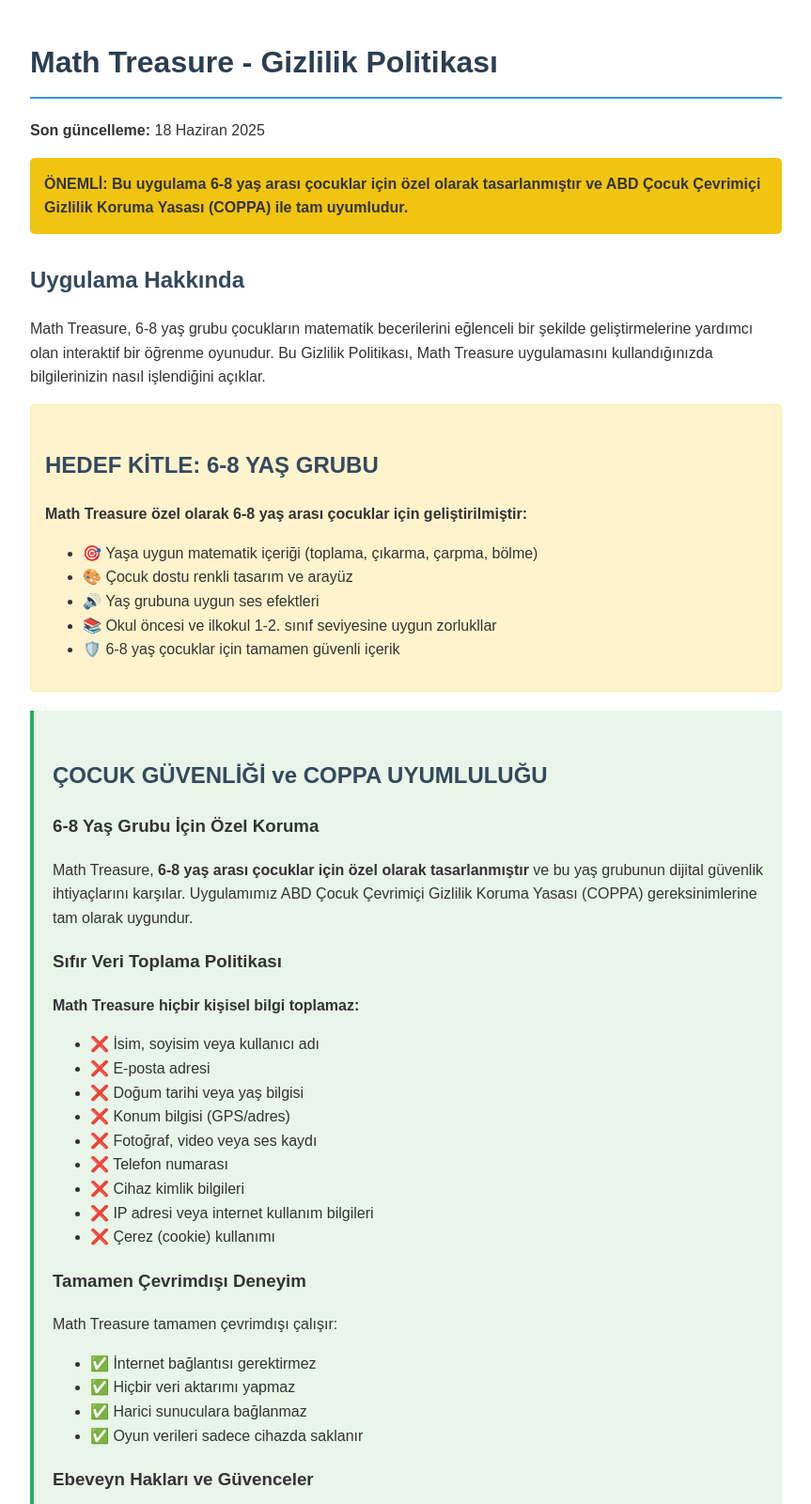
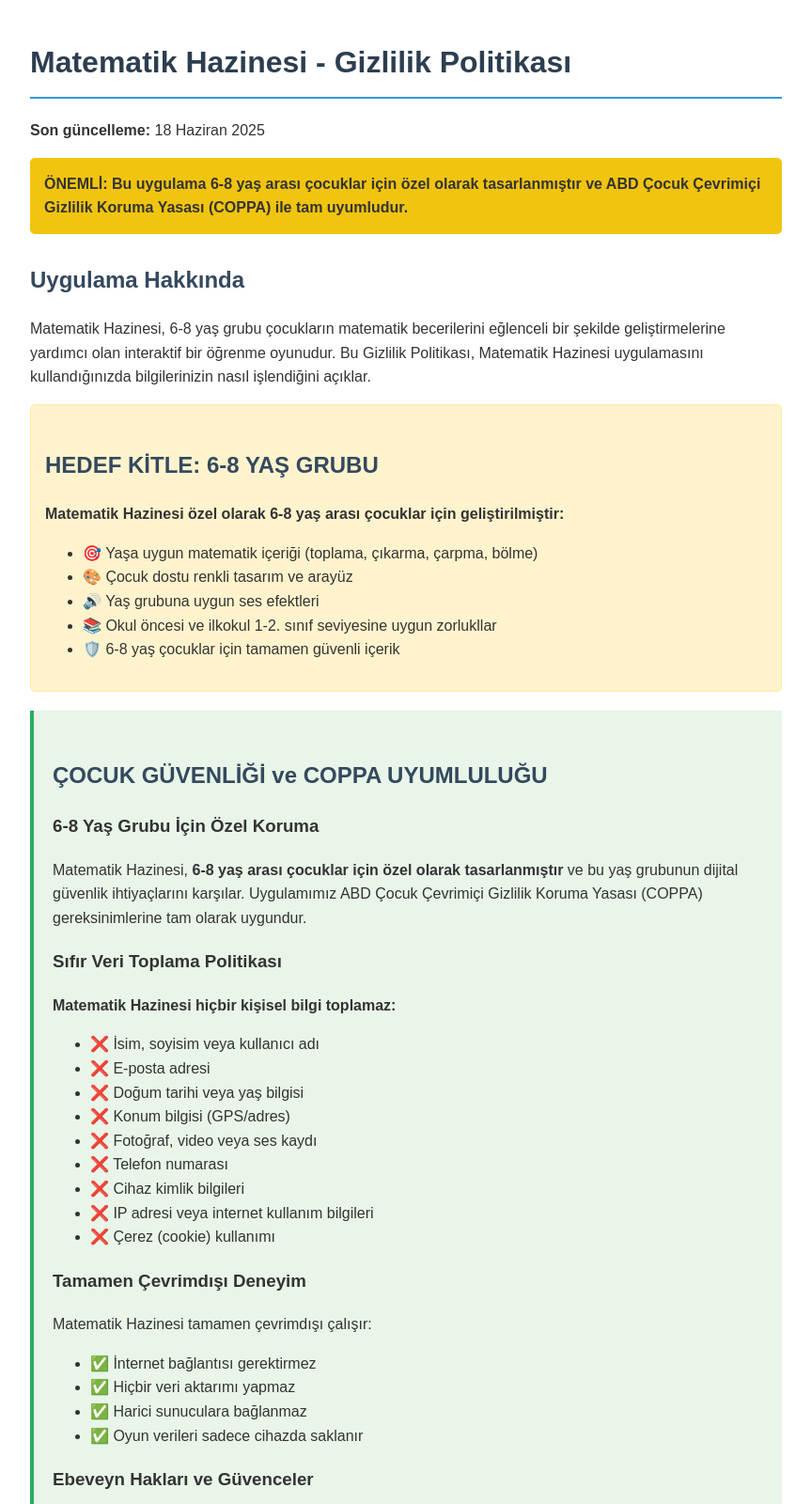
Before and after one commit to ismailtaktim/math-treasure-privacy, a plain HTML site: page index.html in a window 1280 px wide. Shown: the top 1600 px of the page at 94% size, without its empty margins (208-1071 px from the left). Drawn offline with Linux system fonts and the light colour scheme.

Commit message:
Update index.html

```diff
--- a/index.html
+++ b/index.html
@@ -3,7 +3,7 @@
 <head>
     <meta charset="UTF-8">
     <meta name="viewport" content="width=device-width, initial-scale=1.0">
-    <title>Math Treasure - Gizlilik Politikası</title>
+    <title>Matematik Hazinesi - Gizlilik Politikası</title>
     <style>
         body {
             font-family: Arial, sans-serif;
@@ -52,7 +52,7 @@
 </head>
 <body>
 
-<h1>Math Treasure - Gizlilik Politikası</h1>
+<h1>Matematik Hazinesi - Gizlilik Politikası</h1>
 <p><strong>Son güncelleme:</strong> 18 Haziran 2025</p>
 
 <div class="highlight">
@@ -60,11 +60,11 @@
 </div>
 
 <h2>Uygulama Hakkında</h2>
-<p>Math Treasure, 6-8 yaş grubu çocukların matematik becerilerini eğlenceli bir şekilde geliştirmelerine yardımcı olan interaktif bir öğrenme oyunudur. Bu Gizlilik Politikası, Math Treasure uygulamasını kullandığınızda bilgilerinizin nasıl işlendiğini açıklar.</p>
+<p>Matematik Hazinesi, 6-8 yaş grubu çocukların matematik becerilerini eğlenceli bir şekilde geliştirmelerine yardımcı olan interaktif bir öğrenme oyunudur. Bu Gizlilik Politikası, Matematik Hazinesi uygulamasını kullandığınızda bilgilerinizin nasıl işlendiğini açıklar.</p>
 
 <div class="age-specific">
 <h2>HEDEF KİTLE: 6-8 YAŞ GRUBU</h2>
-<p><strong>Math Treasure özel olarak 6-8 yaş arası çocuklar için geliştirilmiştir:</strong></p>
+<p><strong>Matematik Hazinesi özel olarak 6-8 yaş arası çocuklar için geliştirilmiştir:</strong></p>
 <ul>
     <li>🎯 Yaşa uygun matematik içeriği (toplama, çıkarma, çarpma, bölme)</li>
     <li>🎨 Çocuk dostu renkli tasarım ve arayüz</li>
@@ -78,10 +78,10 @@
 <h2>ÇOCUK GÜVENLİĞİ ve COPPA UYUMLULUĞU</h2>
 
 <h3>6-8 Yaş Grubu İçin Özel Koruma</h3>
-<p>Math Treasure, <strong>6-8 yaş arası çocuklar için özel olarak tasarlanmıştır</strong> ve bu yaş grubunun dijital güvenlik ihtiyaçlarını karşılar. Uygulamımız ABD Çocuk Çevrimiçi Gizlilik Koruma Yasası (COPPA) gereksinimlerine tam olarak uygundur.</p>
+<p>Matematik Hazinesi, <strong>6-8 yaş arası çocuklar için özel olarak tasarlanmıştır</strong> ve bu yaş grubunun dijital güvenlik ihtiyaçlarını karşılar. Uygulamımız ABD Çocuk Çevrimiçi Gizlilik Koruma Yasası (COPPA) gereksinimlerine tam olarak uygundur.</p>
 
 <h3>Sıfır Veri Toplama Politikası</h3>
-<p><strong>Math Treasure hiçbir kişisel bilgi toplamaz:</strong></p>
+<p><strong>Matematik Hazinesi hiçbir kişisel bilgi toplamaz:</strong></p>
 <ul>
     <li>❌ İsim, soyisim veya kullanıcı adı</li>
     <li>❌ E-posta adresi</li>
@@ -95,7 +95,7 @@
 </ul>
 
 <h3>Tamamen Çevrimdışı Deneyim</h3>
-<p>Math Treasure tamamen çevrimdışı çalışır:</p>
+<p>Matematik Hazinesi tamamen çevrimdışı çalışır:</p>
 <ul>
     <li>✅ İnternet bağlantısı gerektirmez</li>
     <li>✅ Hiçbir veri aktarımı yapmaz</li>
@@ -116,7 +116,7 @@
 
 <h2>Hangi Bilgileri Topluyoruz?</h2>
 <p><strong>SIFIR KİŞİSEL BİLGİ TOPLAMA POLİTİKASI</strong></p>
-<p>Math Treasure:</p>
+<p>Matematik Hazinesi:</p>
 <ul>
     <li>❌ Hesap oluşturma gerektirmez</li>
     <li>❌ Kayıt işlemi yoktur</li>
@@ -142,7 +142,7 @@
 <p>Hiçbir veri toplamadığımız için veri güvenliği endişeniz olmasına gerek yoktur. Tüm oyun verileri (seviye ilerlemesi, puan vb.) sadece cihazınızda yerel olarak saklanır ve hiçbir zaman dışarıya aktarılmaz.</p>
 
 <h2>Üçüncü Taraf Servisleri</h2>
-<p>Math Treasure hiçbir üçüncü taraf servisi kullanmaz:</p>
+<p>Matematik Hazinesi hiçbir üçüncü taraf servisi kullanmaz:</p>
 <ul>
     <li>❌ Analitik servisleri (Google Analytics vb.)</li>
     <li>❌ Reklam ağları</li>
@@ -153,7 +153,7 @@
 
 <h2>Yaş Uygunluk Beyanı</h2>
 <div class="age-specific">
-<p><strong>Math Treasure, 6-8 yaş grubu çocuklar için uygun içerik sunar:</strong></p>
+<p><strong>Matematik Hazinesi, 6-8 yaş grubu çocuklar için uygun içerik sunar:</strong></p>
 <ul>
     <li>🎯 Yaşa uygun matematik problemleri</li>
     <li>🎨 Çocuk dostu görsel tasarım</li>
@@ -171,13 +171,13 @@
 <h2>İletişim</h2>
 <p>Bu Gizlilik Politikası hakkında sorularınız varsa, bizimle iletişime geçin:</p>
 <p><strong>E-posta:</strong> ismailtakim@gmail.com</p>
-<p><strong>Uygulama:</strong> Math Treasure</p>
+<p><strong>Uygulama:</strong> Matematik Hazinesi</p>
 <p><strong>Hedef Yaş:</strong> 6-8 yaş grubu</p>
 <p><strong>Ülke:</strong> Türkiye</p>
 </div>
 
 <h2>COPPA Uyumluluk Beyanı</h2>
-<p>Math Treasure, ABD Federal Ticaret Komisyonu (FTC) tarafından uygulanan Çocuk Çevrimiçi Gizlilik Koruma Yasası (COPPA) gereksinimlerine tam olarak uygundur. 13 yaş altı çocuklardan hiçbir kişisel bilgi toplamayız ve ebeveyn onayı gerektiren hiçbir işlem yapmayız. Bu uygulamada 6-8 yaş grubu çocuklar için özel koruma önlemleri alınmıştır.</p>
+<p>Matematik Hazinesi, ABD Federal Ticaret Komisyonu (FTC) tarafından uygulanan Çocuk Çevrimiçi Gizlilik Koruma Yasası (COPPA) gereksinimlerine tam olarak uygundur. 13 yaş altı çocuklardan hiçbir kişisel bilgi toplamayız ve ebeveyn onayı gerektiren hiçbir işlem yapmayız. Bu uygulamada 6-8 yaş grubu çocuklar için özel koruma önlemleri alınmıştır.</p>
 
 <div class="highlight">
 Bu politika son olarak 18 Haziran 2025 tarihinde 6-8 yaş grubu için özel olarak güncellenmiştir.
```
